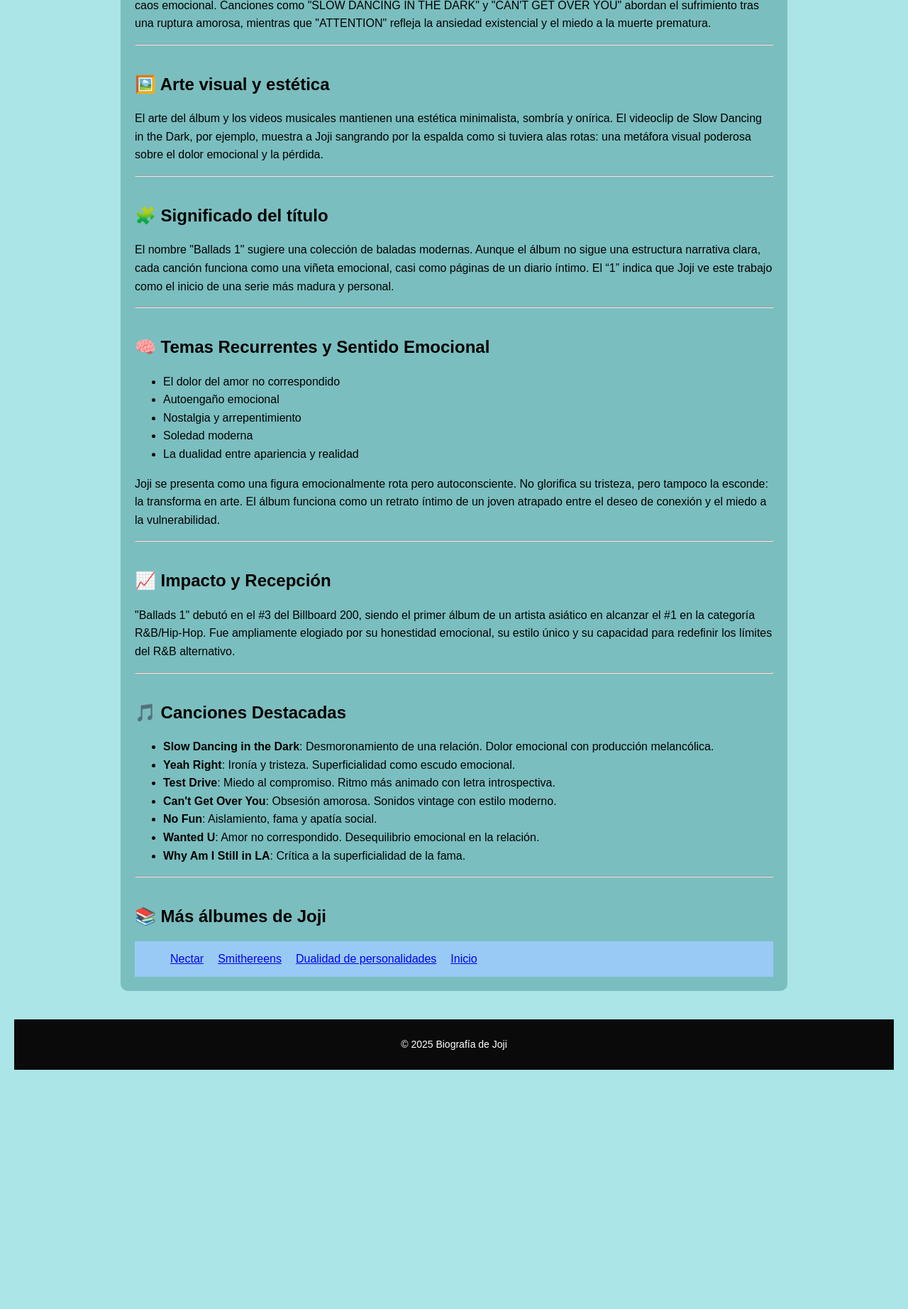
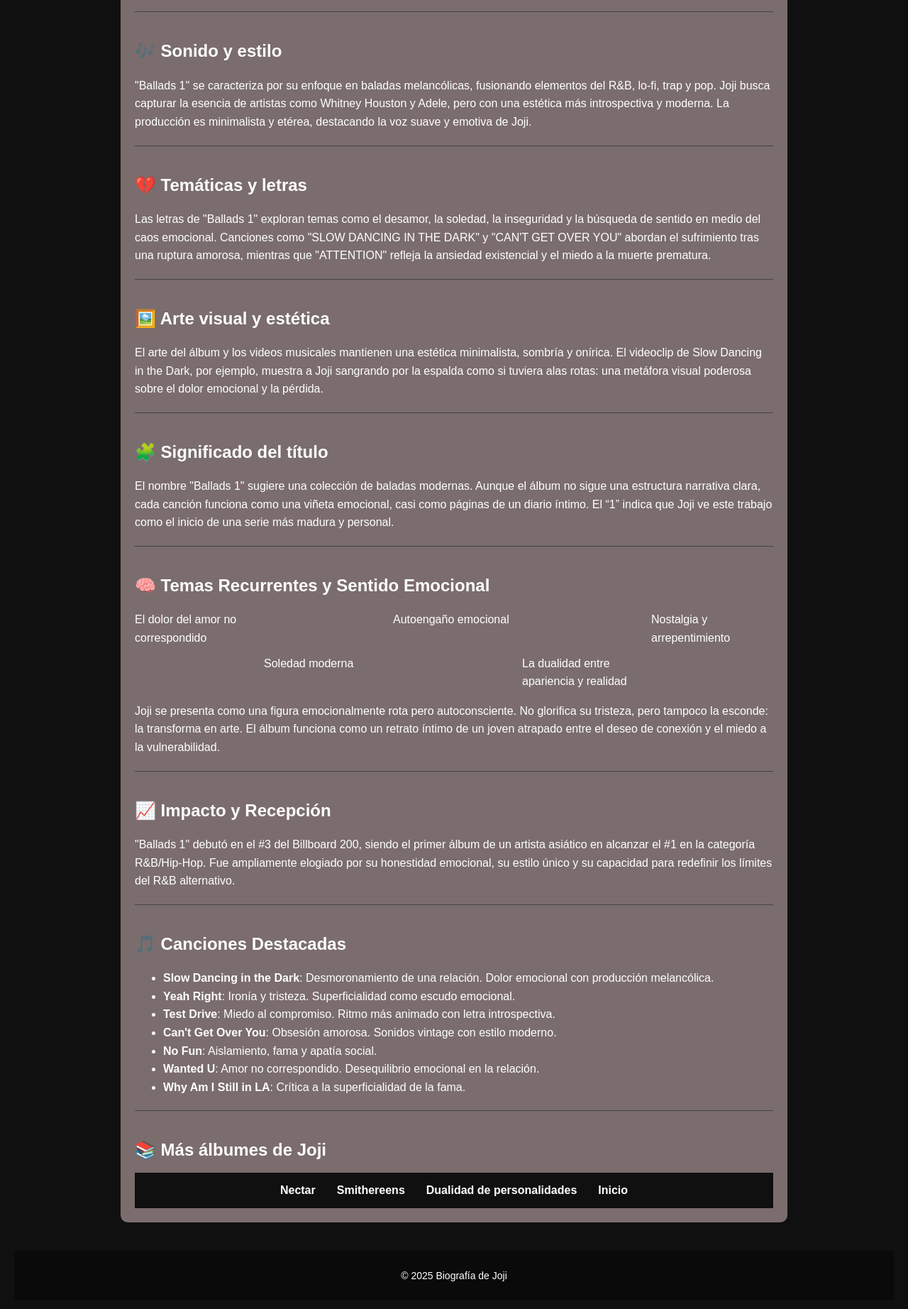
Before and after one commit to tahiel-lucas/cruz-coder-page, a plain HTML site: page aprendiendo html/contacto.html in a window 1280 px wide. Shown: the part 698-2542 px from the top of the page at 71% size. Before the commit the page ends 2225 px from the top, so only its background shows below. Drawn offline with Linux system fonts and the light colour scheme.

Commit message:
Add files via upload

```diff
--- a/aprendiendo html/contacto.html
+++ b/aprendiendo html/contacto.html
@@ -1,77 +1,85 @@
 <!DOCTYPE html>
 <html lang="es">
 <head>
-  <meta charset="UTF-8">
-  <meta name="viewport" content="width=device-width, initial-scale=1.0">
+  <meta charset="UTF-8" />
+  <meta name="viewport" content="width=device-width, initial-scale=1.0"/>
   <title>Ballads 1 - Joji</title>
   <link rel="stylesheet" href="style.css" />
 </head>
-<body>
-
-  <header>
-    <h1 style="text-align: center;">Ballads 1</h1>
-
-      <ul>
-
-      </ul>
-
-  </header>
+<body class="contacto-page">
+  <header class="contact-header"></header>
 
   <main>
     <article class="article">
-
       <h2>Álbum debut de Joji</h2>
       <p>
-        Lanzado el 26 de octubre de 2018. Este trabajo marca su transición de comediante de YouTube a artista serio dentro del R&B alternativo, lo-fi y trap. Con una duración de 35 minutos y 6 segundos, el álbum fue producido por Joji junto a colaboradores como Clams Casino, RL Grime, Shlohmo, Ryan Hemsworth, Thundercat y otros.
+        Lanzado el 26 de octubre de 2018. Este trabajo marca su transición de comediante de YouTube a artista serio dentro del R&B alternativo, lo-fi y trap.
+        Con una duración de 35 minutos y 6 segundos, el álbum fue producido por Joji junto a colaboradores como Clams Casino, RL Grime, Shlohmo, Ryan Hemsworth, Thundercat y otros.
       </p>
       <p>
         El álbum debutó en el puesto 3 del Billboard 200 y alcanzó el número 1 en la lista de Álbumes R&B/Hip-Hop, siendo certificado platino por la RIAA en 2021.
       </p>
-      <hr>
+
+      <hr />
 
       <h2>🎶 Sonido y estilo</h2>
       <p>
         "Ballads 1" se caracteriza por su enfoque en baladas melancólicas, fusionando elementos del R&B, lo-fi, trap y pop. Joji busca capturar la esencia de artistas como Whitney Houston y Adele, pero con una estética más introspectiva y moderna. La producción es minimalista y etérea, destacando la voz suave y emotiva de Joji.
       </p>
-      <hr>
+
+      <hr />
 
       <h2>💔 Temáticas y letras</h2>
       <p>
         Las letras de "Ballads 1" exploran temas como el desamor, la soledad, la inseguridad y la búsqueda de sentido en medio del caos emocional.
         Canciones como "SLOW DANCING IN THE DARK" y "CAN'T GET OVER YOU" abordan el sufrimiento tras una ruptura amorosa, mientras que "ATTENTION" refleja la ansiedad existencial y el miedo a la muerte prematura.
       </p>
-      <hr>
+
+      <hr />
 
       <h2>🖼️ Arte visual y estética</h2>
       <p>
-        El arte del álbum y los videos musicales mantienen una estética minimalista, sombría y onírica. El videoclip de Slow Dancing in the Dark, por ejemplo, muestra a Joji sangrando por la espalda como si tuviera alas rotas: una metáfora visual poderosa sobre el dolor emocional y la pérdida.
+        El arte del álbum y los videos musicales mantienen una estética minimalista, sombría y onírica.
+        El videoclip de Slow Dancing in the Dark, por ejemplo, muestra a Joji sangrando por la espalda como si tuviera alas rotas: una metáfora visual poderosa sobre el dolor emocional y la pérdida.
       </p>
-      <hr>
+
+      <hr />
 
       <h2>🧩 Significado del título</h2>
       <p>
-        El nombre "Ballads 1" sugiere una colección de baladas modernas. Aunque el álbum no sigue una estructura narrativa clara, cada canción funciona como una viñeta emocional, casi como páginas de un diario íntimo. El “1” indica que Joji ve este trabajo como el inicio de una serie más madura y personal.
+        El nombre "Ballads 1" sugiere una colección de baladas modernas. Aunque el álbum no sigue una estructura narrativa clara, cada canción funciona como una viñeta emocional, casi como páginas de un diario íntimo.
+        El “1” indica que Joji ve este trabajo como el inicio de una serie más madura y personal.
       </p>
-      <hr>
+
+      <hr />
 
       <h2>🧠 Temas Recurrentes y Sentido Emocional</h2>
-      <ul>
+      <ul class="temas-recurrentes">
         <li>El dolor del amor no correspondido</li>
+        <br>
         <li>Autoengaño emocional</li>
+        <br>
         <li>Nostalgia y arrepentimiento</li>
+        <br>
         <li>Soledad moderna</li>
+        <br>
         <li>La dualidad entre apariencia y realidad</li>
+      <br>
       </ul>
       <p>
-        Joji se presenta como una figura emocionalmente rota pero autoconsciente. No glorifica su tristeza, pero tampoco la esconde: la transforma en arte. El álbum funciona como un retrato íntimo de un joven atrapado entre el deseo de conexión y el miedo a la vulnerabilidad.
+        Joji se presenta como una figura emocionalmente rota pero autoconsciente. No glorifica su tristeza, pero tampoco la esconde: la transforma en arte.
+        El álbum funciona como un retrato íntimo de un joven atrapado entre el deseo de conexión y el miedo a la vulnerabilidad.
       </p>
-      <hr>
+
+      <hr />
 
       <h2>📈 Impacto y Recepción</h2>
       <p>
-        "Ballads 1" debutó en el #3 del Billboard 200, siendo el primer álbum de un artista asiático en alcanzar el #1 en la categoría R&B/Hip-Hop. Fue ampliamente elogiado por su honestidad emocional, su estilo único y su capacidad para redefinir los límites del R&B alternativo.
+        "Ballads 1" debutó en el #3 del Billboard 200, siendo el primer álbum de un artista asiático en alcanzar el #1 en la categoría R&B/Hip-Hop.
+        Fue ampliamente elogiado por su honestidad emocional, su estilo único y su capacidad para redefinir los límites del R&B alternativo.
       </p>
-      <hr>
+
+      <hr />
 
       <h2>🎵 Canciones Destacadas</h2>
       <ul>
@@ -83,7 +91,8 @@
         <li><strong>Wanted U</strong>: Amor no correspondido. Desequilibrio emocional en la relación.</li>
         <li><strong>Why Am I Still in LA</strong>: Crítica a la superficialidad de la fama.</li>
       </ul>
-      <hr>
+
+      <hr />
 
       <h2>📚 Más álbumes de Joji</h2>
       <nav>
@@ -100,6 +109,5 @@
   <footer>
     <p>&copy; 2025 Biografía de Joji</p>
   </footer>
-
 </body>
 </html>
--- a/aprendiendo html/style.css
+++ b/aprendiendo html/style.css
@@ -1,17 +1,14 @@
+
 body {
-  background-color: rgb(171, 229, 231);
+  background-color: rgb(16, 16, 16);
   font-family: Arial, Helvetica, sans-serif;
   margin: 20px;
   line-height: 1.6;
-}
-
-.titulo-principal {
-  color: rgb(0, 0, 0);
-  text-align: center;
+  color: white;
 }
 
 .article {
-  background-color: rgb(123, 190, 191);
+  background-color: rgb(123, 109, 109);
   padding: 20px;
   border-radius: 10px;
   max-width: 900px;
@@ -27,34 +24,45 @@ p {
   margin-bottom: 1em;
 }
 
+hr {
+  border: none;
+  border-top: 1px solid #444;
+  margin: 20px 0;
+}
+
 img {
   margin: 10px 10px 10px 0;
   vertical-align: middle;
 }
 
-nav ul li { float:left;
+
+nav ul {
+  display: flex;
+  justify-content: center;
+  padding: 0;
+  margin: 0;
   list-style: none;
-  margin: 10px;
-
-
-}
-.clearflix{clear:both;
-
-}
-nav{ background-color: rgb(153, 202, 245);
+  background-color: rgb(16, 16, 16);
   height: 50px;
-  line-height: 30px;
-
-
+  align-items: center;
 }
 
-#content{
-background-color: rgb(180, 231, 227);
+nav ul li {
+  margin: 0 15px;
+}
+
+nav ul li a {
+  color: white;
+  text-decoration: none;
+  font-weight: bold;
+}
+
+nav ul li a:hover {
+  text-decoration: underline;
 }
 
 
 footer {
-  clear: both;
   background-color: #0a0a0a;
   color: white;
   text-align: center;
@@ -62,3 +70,44 @@ footer {
   font-size: 14px;
   margin-top: 40px;
 }
+
+
+.contact-header {
+  background-image: url("img/joji gif ballads1.gif");
+  background-repeat: no-repeat;
+  background-position: center;
+  background-size: contain;
+  height: 400px;
+  margin-bottom: 20px;
+}
+
+
+.temas-recurrentes {
+  display: grid;
+  grid-template-columns: repeat(auto-fit, minmax(150px, 1fr));
+  gap: 10px;
+  padding-left: 0;
+  list-style: none;
+}
+
+
+@media (max-width: 700px) {
+  .article {
+    margin: 10px;
+    padding: 15px;
+    max-width: 100%;
+  }
+
+  nav ul {
+    flex-direction: column;
+    height: auto;
+  }
+
+  nav ul li {
+    margin: 8px 0;
+  }
+
+  .temas-recurrentes {
+    grid-template-columns: 1fr;
+  }
+}
```
Also changed, not shown: aprendiendo html/contacto2.html (+2 -10 lines), aprendiendo html/index.html (+10 -3 lines), aprendiendo html/img/gif joji dualidad de personalidades.gif (added), aprendiendo html/img/joji gif ballads1.gif (added), aprendiendo html/img/joji no gif smitheerens.webp (added), 2 other files. Lines whose indentation alone changed are shown as unchanged.
